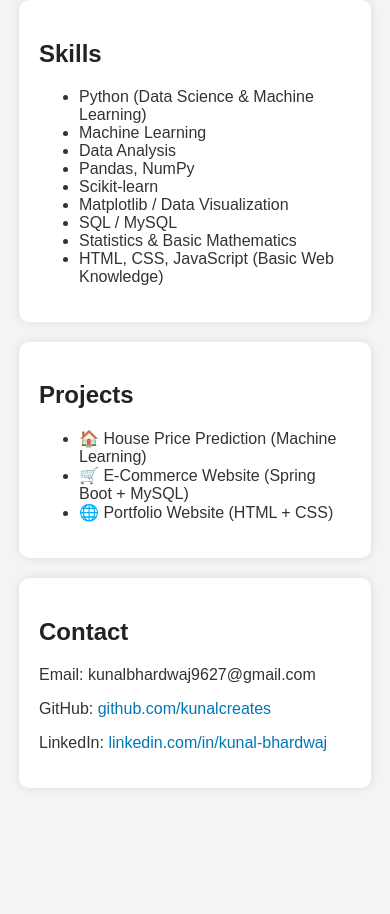
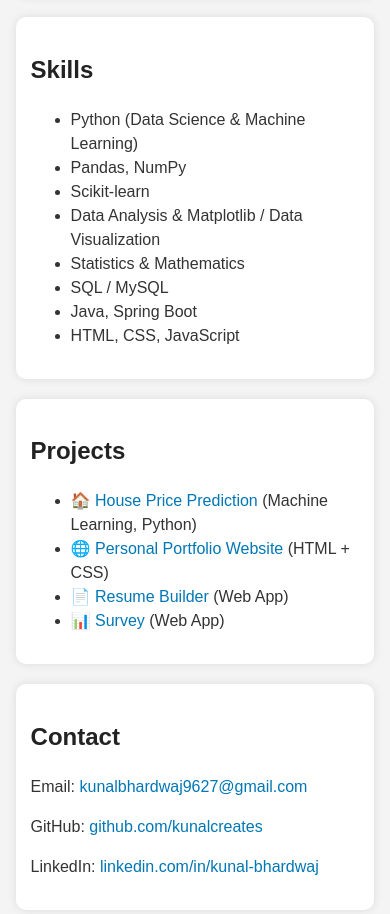
Before and after one commit to kunalcreates/Personal-portfolio, a plain HTML site: page index.html in a window 390 px wide. Shown: the part 680-1594 px from the top of the page. Before the commit the page ends 1488 px from the top, so only its background shows below. Drawn offline with Linux system fonts and the light colour scheme.

Commit message:
Clean up portfolio: remove duplicate page, fix HTML/CSS, add project links
- Remove duplicate portfolio.html (identical to index.html)
- Fix head order (charset first), add viewport and description meta
- Remove duplicate stylesheet link and outdated comment
- Align hero with About section; merge and tidy skills
- Link projects to their GitHub repos; drop E-Commerce project (no repo)
- Use mailto link for email; add rel="noopener" to external links
- Add sans-serif fallback, box-sizing, and mobile media query

Co-Authored-By: Claude Haiku 5.5 <noreply@anthropic.com>
Claude-Session: https://claude.ai/code/session_01HH5hPrUZPJhKWSiSCMnEuB

```diff
--- a/index.html
+++ b/index.html
@@ -2,8 +2,9 @@
 <html lang="en">
 
 <head>
-    <link rel="stylesheet" href="style.css">
     <meta charset="UTF-8">
+    <meta name="viewport" content="width=device-width, initial-scale=1.0">
+    <meta name="description" content="Kunal Bhardwaj - Portfolio showcasing data science, machine learning and software development projects.">
     <title>Kunal Bhardwaj - Portfolio</title>
     <link rel="stylesheet" href="style.css">
 </head>
@@ -13,7 +14,7 @@
     <!-- Hero Section -->
     <header>
         <h1>Kunal Bhardwaj</h1>
-        <p>Full Stack Developer | Java | Spring Boot | React | MySQL</p>
+        <p>Data Science & Machine Learning | Python | Java | Spring Boot | MySQL</p>
     </header>
 
     <!-- About -->
@@ -27,8 +28,7 @@
 
         <p>
             I have worked on projects like House Price Prediction and I am continuously improving my skills in Data
-            Analysis,
-            Machine Learning, and software development fundamentals.
+            Analysis, Machine Learning, and software development fundamentals.
         </p>
 
         <p>
@@ -42,14 +42,13 @@
         <h2>Skills</h2>
         <ul>
             <li>Python (Data Science & Machine Learning)</li>
-            <li>Machine Learning</li>
-            <li>Data Analysis</li>
             <li>Pandas, NumPy</li>
             <li>Scikit-learn</li>
-            <li>Matplotlib / Data Visualization</li>
+            <li>Data Analysis &amp; Matplotlib / Data Visualization</li>
+            <li>Statistics &amp; Mathematics</li>
             <li>SQL / MySQL</li>
-            <li>Statistics & Basic Mathematics</li>
-            <li>HTML, CSS, JavaScript (Basic Web Knowledge)</li>
+            <li>Java, Spring Boot</li>
+            <li>HTML, CSS, JavaScript</li>
         </ul>
     </section>
 
@@ -57,28 +56,41 @@
     <section>
         <h2>Projects</h2>
         <ul>
-            <li>🏠 House Price Prediction (Machine Learning)</li>
-            <li>🛒 E-Commerce Website (Spring Boot + MySQL)</li>
-            <li>🌐 Portfolio Website (HTML + CSS)</li>
+            <li>
+                🏠 <a href="https://github.com/kunalcreates/House-Price-Prediction-" target="_blank" rel="noopener">House Price Prediction</a>
+                (Machine Learning, Python)
+            </li>
+            <li>
+                🌐 <a href="https://github.com/kunalcreates/Personal-portfolio" target="_blank" rel="noopener">Personal Portfolio Website</a>
+                (HTML + CSS)
+            </li>
+            <li>
+                📄 <a href="https://github.com/kunalcreates/Resume-Builder" target="_blank" rel="noopener">Resume Builder</a>
+                (Web App)
+            </li>
+            <li>
+                📊 <a href="https://github.com/kunalcreates/Survey-" target="_blank" rel="noopener">Survey</a>
+                (Web App)
+            </li>
         </ul>
     </section>
 
-    <!-- Contact Section (UPDATED) -->
+    <!-- Contact -->
     <section>
         <h2>Contact</h2>
 
-        <p>Email: kunalbhardwaj9627@gmail.com</p>
+        <p>Email: <a href="mailto:kunalbhardwaj9627@gmail.com">kunalbhardwaj9627@gmail.com</a></p>
 
         <p>
             GitHub:
-            <a href="https://github.com/kunalcreates" target="_blank">
+            <a href="https://github.com/kunalcreates" target="_blank" rel="noopener">
                 github.com/kunalcreates
             </a>
         </p>
 
         <p>
             LinkedIn:
-            <a href="https://www.linkedin.com/in/kunal-bhardwaj-2231b2337" target="_blank">
+            <a href="https://www.linkedin.com/in/kunal-bhardwaj-2231b2337" target="_blank" rel="noopener">
                 linkedin.com/in/kunal-bhardwaj
             </a>
         </p>
--- a/style.css
+++ b/style.css
@@ -1,16 +1,17 @@
 body {
-    font-family: Arial;
+    font-family: Arial, sans-serif;
     margin: 0;
     padding: 0;
     background: #f4f4f4;
     color: #333;
+    line-height: 1.5;
 }
 
 header {
     background: #111;
     color: white;
     text-align: center;
-    padding: 50px;
+    padding: 50px 20px;
 }
 
 section {
@@ -18,6 +19,7 @@ section {
     margin: 20px auto;
     padding: 20px;
     width: 80%;
+    box-sizing: border-box;
     border-radius: 10px;
     box-shadow: 0px 0px 10px rgba(0, 0, 0, 0.1);
 }
@@ -34,3 +36,14 @@ a {
 a:hover {
     text-decoration: underline;
 }
+
+@media (max-width: 600px) {
+    header {
+        padding: 30px 15px;
+    }
+
+    section {
+        width: 92%;
+        padding: 15px;
+    }
+}
```
Also changed, not shown: portfolio.html (deleted, +0 -90 lines).
